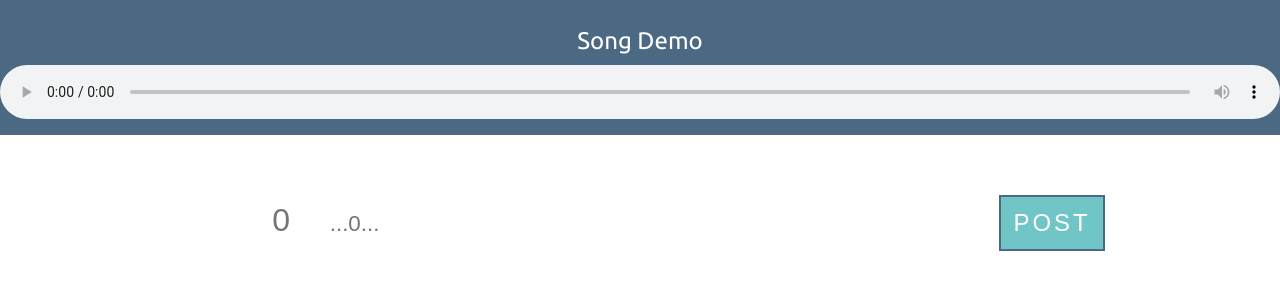
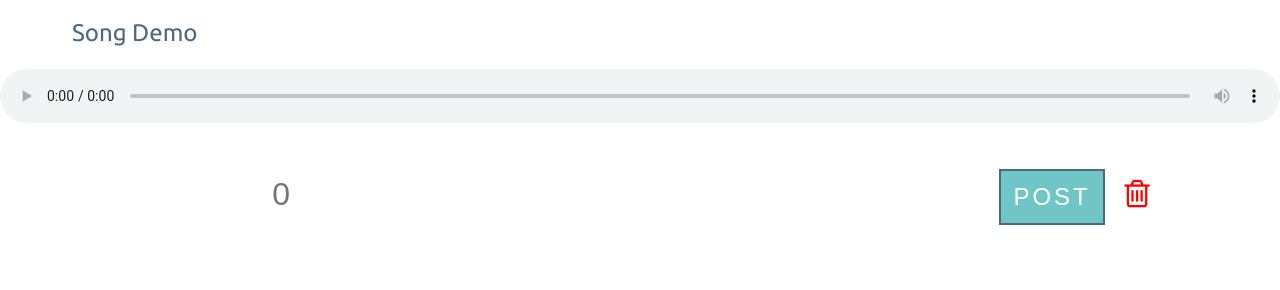
Before and after one commit to jjklong/_board, a plain HTML site: page index.html in a window 1280 px wide. Shown: the part 196-486 px from the top of the page. Drawn offline with nearby package versions, Linux system fonts and the light colour scheme; some packages are replaced by stand-ins of ours.

Commit message:
correct angular in html form and list

```diff
--- a/assets/css/styles.scss
+++ b/assets/css/styles.scss
@@ -37,19 +37,19 @@ body{
   }
 }
 .audioWrap{
-  border-top: 2em solid $grey;
+  // border-top: 2em solid $grey;
   h3{
     font-size: 1.5em;
-    text-align: center;
-    background: $grey;
-    color: white;
-    padding-bottom: .5em;
+    text-align: left;
+    margin-left: 2em;
+    color: $grey;
+    padding: 1em;
   }
   audio{
     color: white;
     width: 100%;
     margin: 0;
-    background: $grey;
+    // background: $grey;
     padding-bottom: 1em;
   }
 }
@@ -75,7 +75,7 @@ body{
       text-align: right;
       border: none;
       font-size: 2em;
-      margin: 2em 1em;
+      margin: 1em;
       width: 20%;
     }
     #commentBox{
@@ -100,6 +100,14 @@ body{
       padding: .5em;
       margin-left: 1em;
     }
+    a{
+      text-decoration: none;
+      color: red;
+      padding: 0 1em;
+      &:visited{
+        color: red;
+      }
+    }
   }
 
   #commentsUl{
--- a/assets/js/controllers.js
+++ b/assets/js/controllers.js
@@ -12,13 +12,17 @@ myApp.controller('BassBoard', ['$scope', '$filter', function($scope, $filter){
   };
 
 
-  $scope.postComment = function(e) {
+  $scope.postComment = function() {
     $scope.comment.posts.push({
       time: $scope.time,
       note: $scope.note
     });
   };
 
+  $scope.deletePost = function(index){
+    $scope.comment.posts.splice(index,1);
+  };
+
   $scope.getTime = function(time){
     prompt(time + 'hey');  //prints time = getTime(HTML)
   };
--- a/pages/bb.html
+++ b/pages/bb.html
@@ -26,13 +26,14 @@
 
   <!-- <span id="timeH"><i class="fa fa-clock-o fa-4x" aria-hidden="true"></i></span><span id="commH"><i class="fa fa-commenting-o fa-4x" aria-hidden="true"></i></span> -->
 
-  <form ng-submit="postComment()" class="comments" method="post">
+  <form ng-submit="postComment()" ng-repeat="post in comment.posts" class="comments" method="post">
     <input id="currentTime" type="text" name="name" value="" ng-model="time" placeholder="{{timeElapsed}}">
-    <input id="commentBox" type="text" name="name" value="" ng-model="note" placeholder="...{{timeElapsed}}...">
+    <input id="commentBox" type="text" name="name" value="" ng-model="note">
     <input id="submit" type="submit" name="submit" value="Post">
+    <a href ng-click="deletePost($index)"><i class="fa fa-trash-o fa-2x" aria-hidden="true"></i></a>
   </form>
 
-  <ul id="commentsUl">
+  <!-- <ul id="commentsUl">
     <li class="posts" ng-repeat="post in comment.posts">
       <div class="postTime">
         {{post.time}}
@@ -40,8 +41,9 @@
       <div class="postNote">
         {{post.note}}
       </div>
+      <a href ng-click="deletePost($index)">-</a>
     </li>
-  </ul>
+  </ul> -->
 
 </div>
 
```
Also changed, not shown: assets/css/styles.css.
